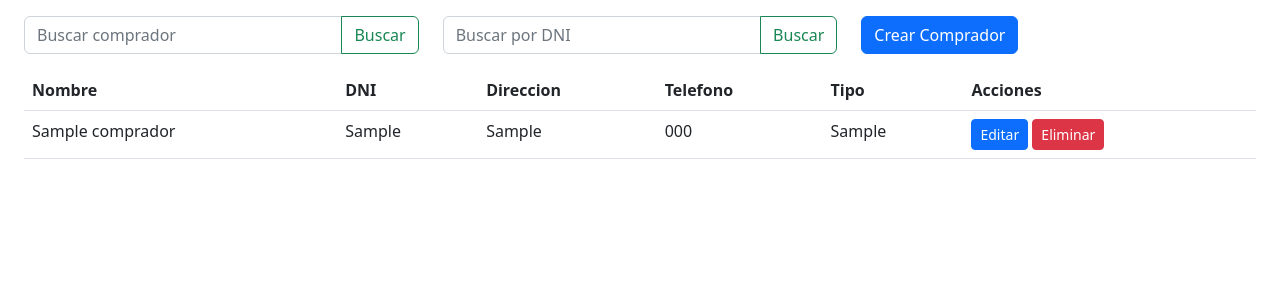
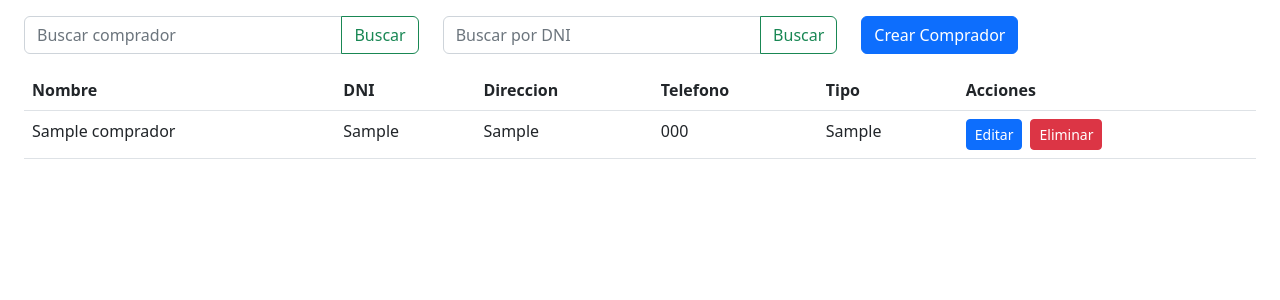
Before and after one commit to aelvismorales/SistemaVentasFlask, a Flask app: page /vercompradores in a window 1280 px wide. Shown: the top 300 px of the page. Run offline with Flask 3, Linux system fonts and the light colour scheme; tables that the repository leaves empty hold one stand-in row (values such as "Sample post"); parts of the project's set-up code (start-up, migrations or seed data) failed here and were passed over.

Commit message:
refactor (ver_compradores,ingresos_salida .html) vision de botones en version mobil

```diff
--- a/app/views/templates/ver_compradores.html
+++ b/app/views/templates/ver_compradores.html
@@ -53,8 +53,10 @@
                         <td>{{comprador.numero_telefono_comprador}}</td>
                         <td>{{comprador.tipo_comprador}}</td>
                         <td>
-                            <button type="button" class="btn btn-primary btn-sm" name="btn-editar-comprador" id="btn-editar-comprador" data-id="{{comprador.id}}">Editar</button>
-                            <button type="button" class="btn btn-danger btn-sm" name="btn-eliminar-comprador" id="btn-eliminar-comprador" data-id="{{comprador.id}}">Eliminar</button>
+                            <div class='d-flex flex-nowrap gap-2'>
+                                <button type="button" class="btn btn-primary btn-sm" name="btn-editar-comprador" id="btn-editar-comprador" data-id="{{comprador.id}}">Editar</button>
+                                <button type="button" class="btn btn-danger btn-sm" name="btn-eliminar-comprador" id="btn-eliminar-comprador" data-id="{{comprador.id}}">Eliminar</button>
+                            </div>
                         </td>
                     </tr>
                     {% endfor %}
```
Also changed, not shown: app/views/templates/ver_ingresos_salidas.html (+8 -4 lines).
